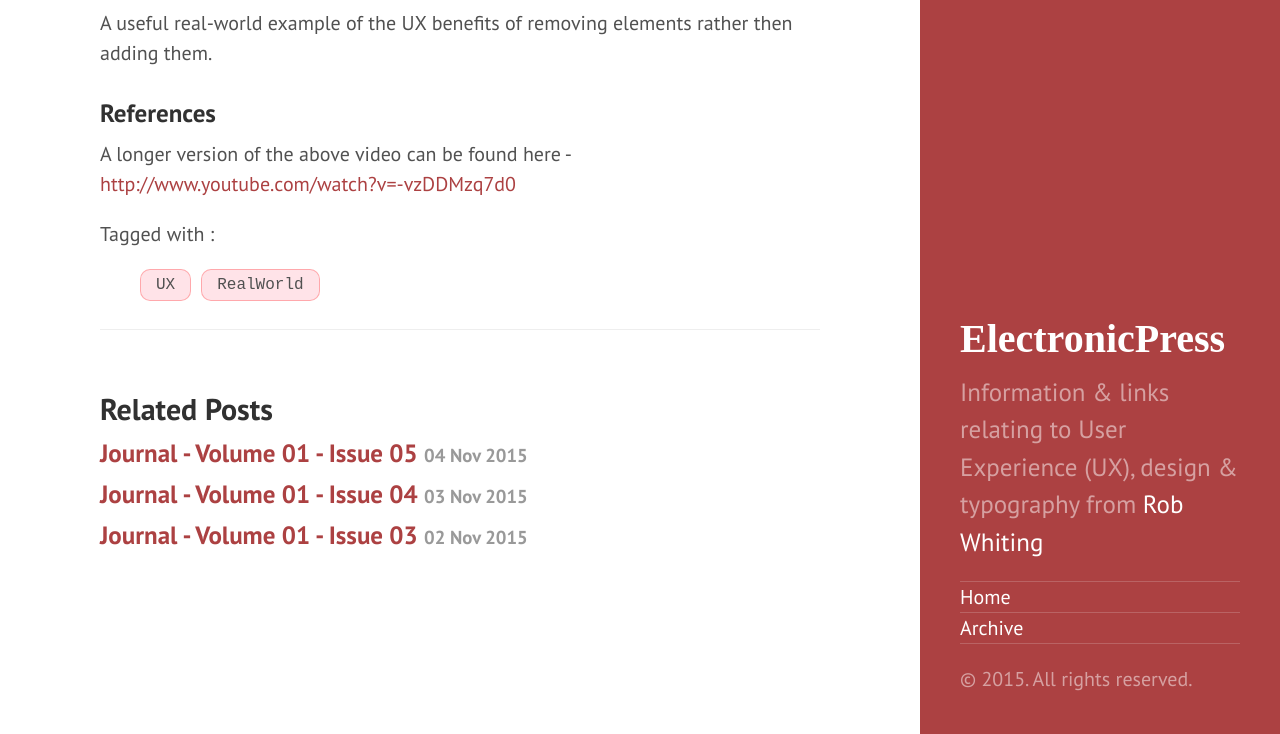
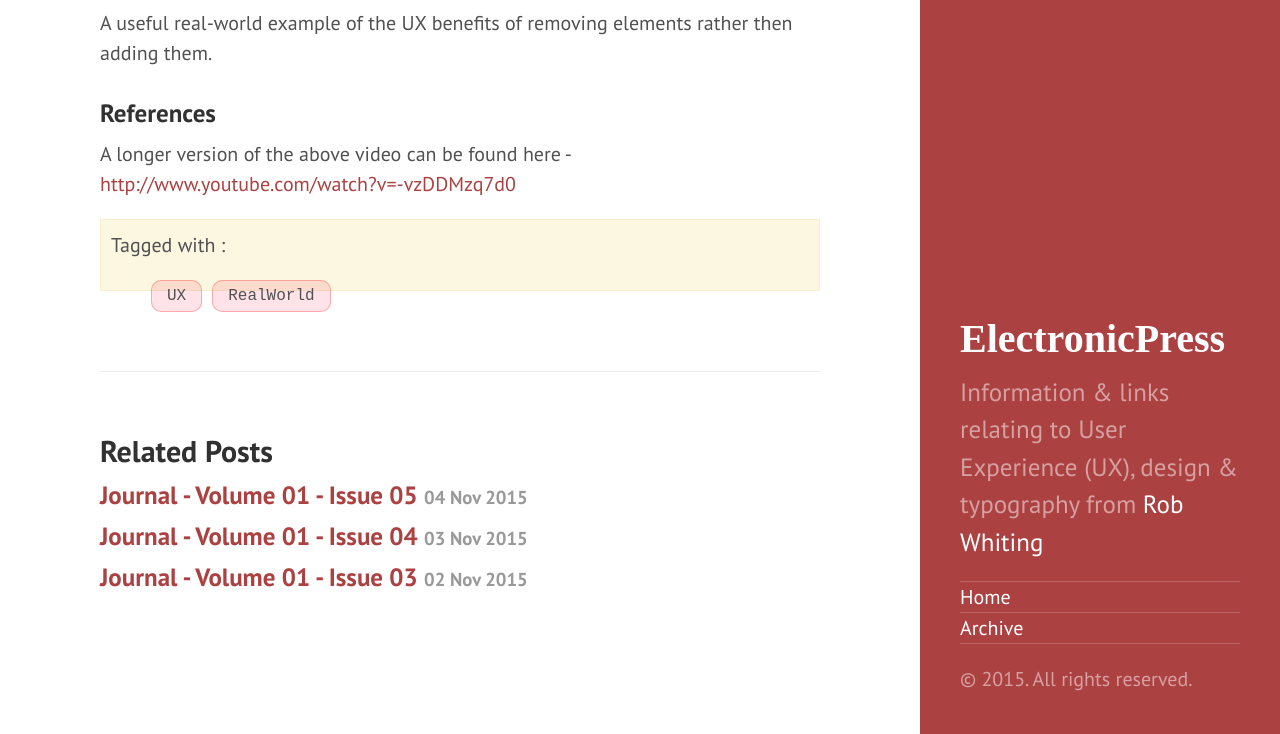
Before and after one commit to whitingx/whitingx.github.io, a Jekyll site: the page built from _posts/2013-04-24-improving-ux-by-removing-features.md, in a window 1280 px wide and 1309 px high. Shown: the part 575-1309 px from the top of the window. Built offline with Jekyll 4.4.1, drawn with Linux system fonts in a browser that asks for light colours; some web fonts are replaced; comment, search, counter and statistics services are not loaded.

Commit message:
tag styling

```diff
--- a/_layouts/post.html
+++ b/_layouts/post.html
@@ -6,12 +6,14 @@ layout: default
   <h1 class="post-title">{{ page.title }}</h1>
   <span class="post-date">{{ page.date | date_to_string }}</span>
   {{ content }}
+  <div class="tagged">
   <p>Tagged with :</p>
   <ul class="tags">
   {% for tags in page.tags %}
   <li class="tag">{{ tags }}</li>
   {% endfor %}
-</ul>
+  </ul>
+  </div>
 </div>
 
 <div id="disqus_thread"></div>
--- a/public/css/hyde.css
+++ b/public/css/hyde.css
@@ -267,6 +267,12 @@ a.sidebar-nav-item:focus {
   margin: -10px 0 20px 5px;
 }
 
+.tagged {
+    background: rgba(234, 208, 76, 0.17);
+    padding: 10px;
+    border: 1px solid rgba(205, 172, 50, 0.11);
+}
+
 .tag {
     background: rgba(255, 0, 47, 0.11);
     text-align: center;
```
